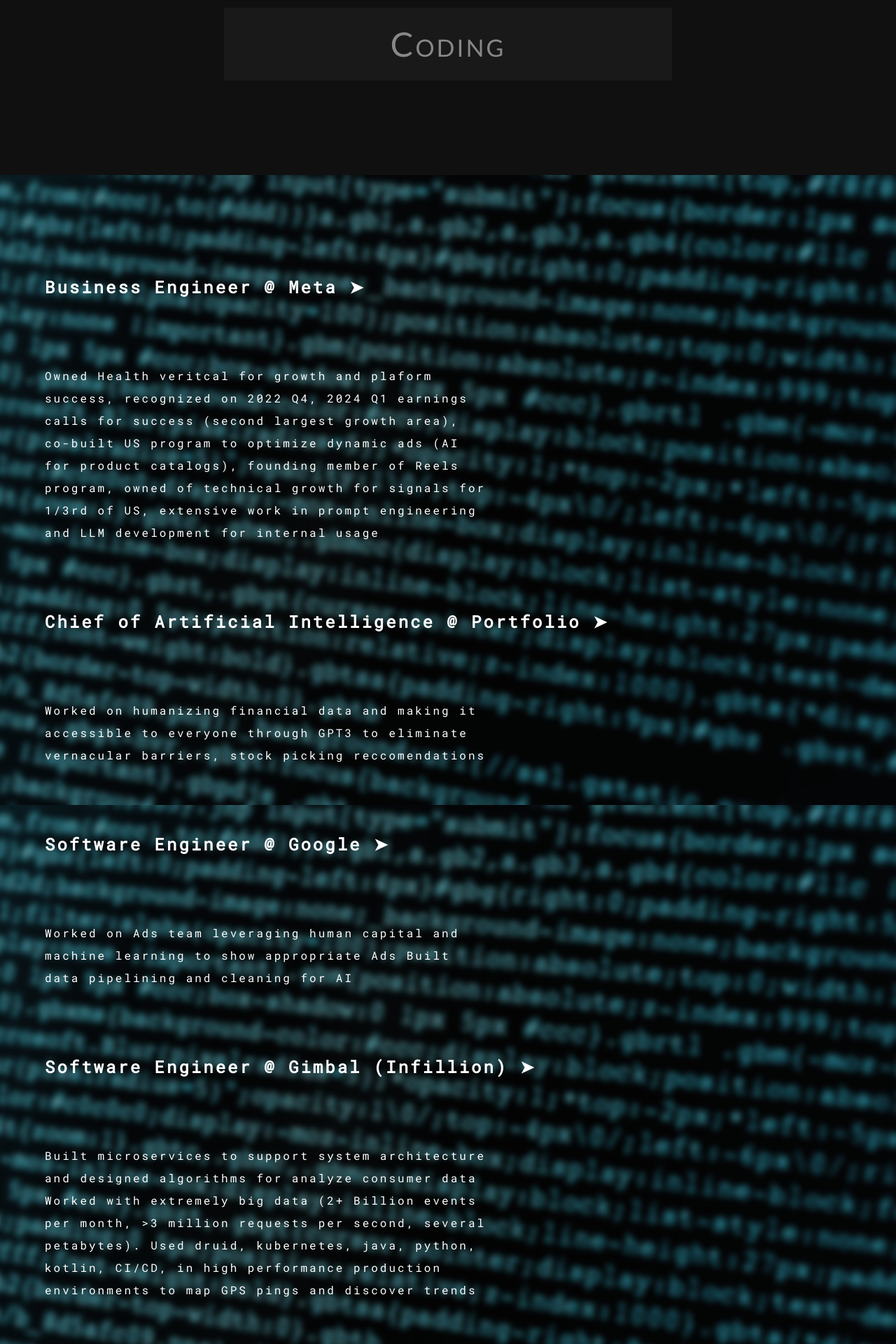
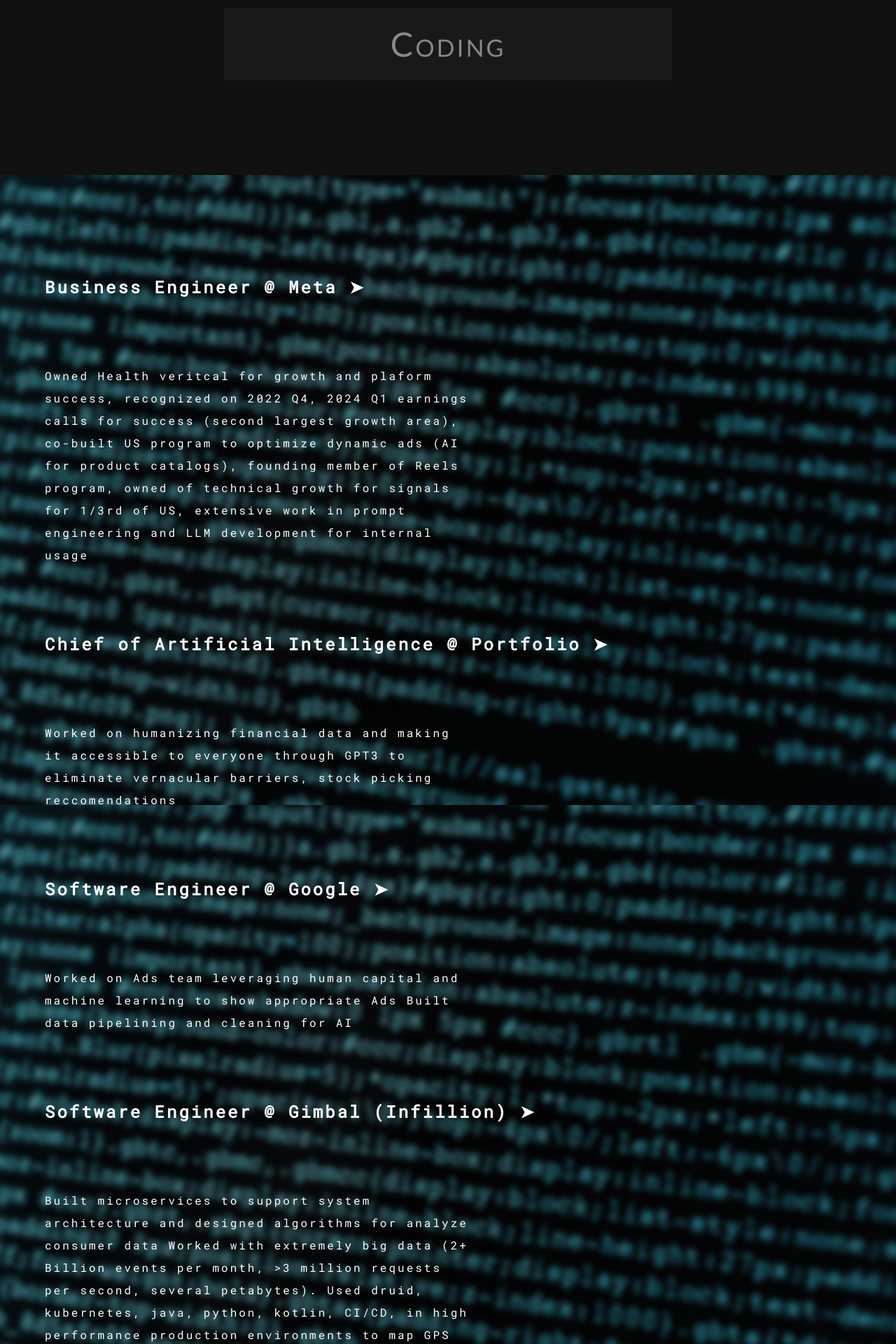
Before and after one commit to nmits/nmits.github.io, a Jekyll site: the page built from index.html, in a window 1280 px wide. Shown: the part 964-2884 px from the top of the page at 70% size. Built offline with Jekyll 4.4.1, drawn with Linux system fonts in a browser that asks for light colours; nearby versions of some CDN libraries.

Commit message:
Update _layout.scss

```diff
--- a/_sass/_layout.scss
+++ b/_sass/_layout.scss
@@ -17,7 +17,6 @@
     margin-top: $title-margin;
     margin-bottom: 10px;
     padding-left:5%;
-    min-width: 100vw;
     min-height:100%
 }
 
@@ -476,7 +475,6 @@
 
       &__container {
             padding: 0 20px;
-            min-width: max-content;
             font-size: initial;
 
         &__list {
```
